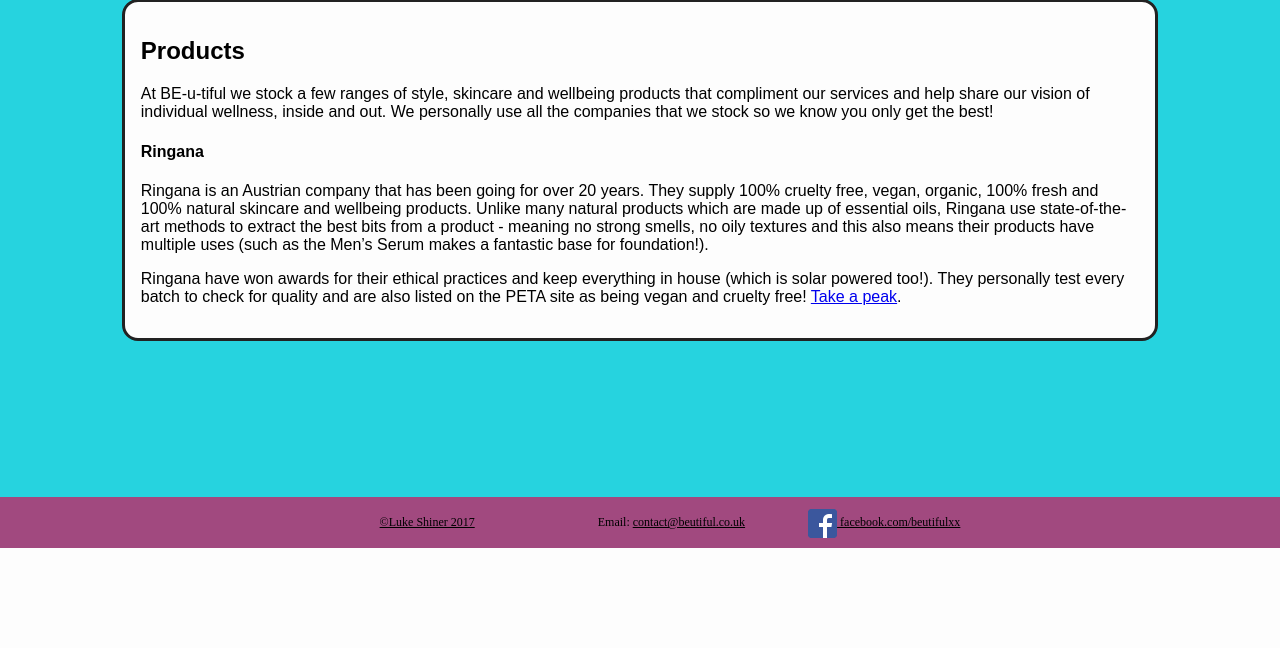
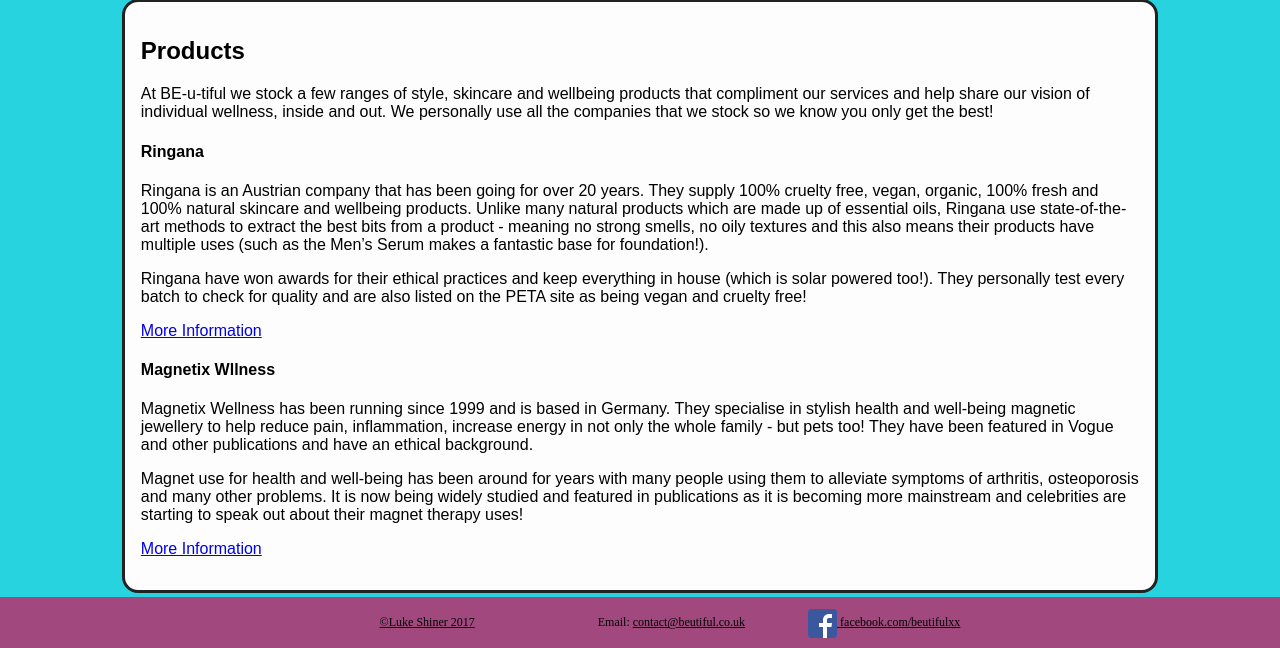
Before and after one commit to axevalley/beutiful, a Django app: page /products/ in a window 1280 px wide. Shown: the part 252-900 px from the top of the page. Before the commit the page ends 800 px from the top, so only its background shows below. Run offline with Django 3.2, Linux system fonts and the light colour scheme; some web fonts are replaced.

Commit message:
Updates products text

```diff
--- a/beutifulhome/templates/beutifulhome/products.html
+++ b/beutifulhome/templates/beutifulhome/products.html
@@ -25,7 +25,25 @@
         everything in house (which is solar powered too!). They personally
         test every batch to check for quality and are also listed on the PETA
         site as being vegan and cruelty free!
-        <a href="http://www.ringana.com/en/1438796">Take a peak</a>.
+    </p>
+    <p><a href="http://www.ringana.com/en/1438796">More Information</a></p>
+    <h4>Magnetix Wllness</h4>
+    <p>
+        Magnetix Wellness has been running since 1999 and is based in Germany.
+        They specialise in stylish health and well-being magnetic jewellery to
+        help reduce pain, inflammation, increase energy in not only the whole
+        family - but pets too! They have been featured in Vogue and other
+        publications and have an ethical background.
+    </p>
+    <p>
+        Magnet use for health and well-being has been around for years with
+        many people using them to alleviate symptoms of arthritis, osteoporosis
+        and many other problems. It is now being widely studied and featured
+        in publications as it is becoming more mainstream and celebrities are
+        starting to speak out about their magnet therapy uses!
+    </p>
+    <p>
+        <a href="http://beutiful.magnetix-wellness.com/en">More Information</a>
     </p>
 </article>
 {% endblock %}
```
